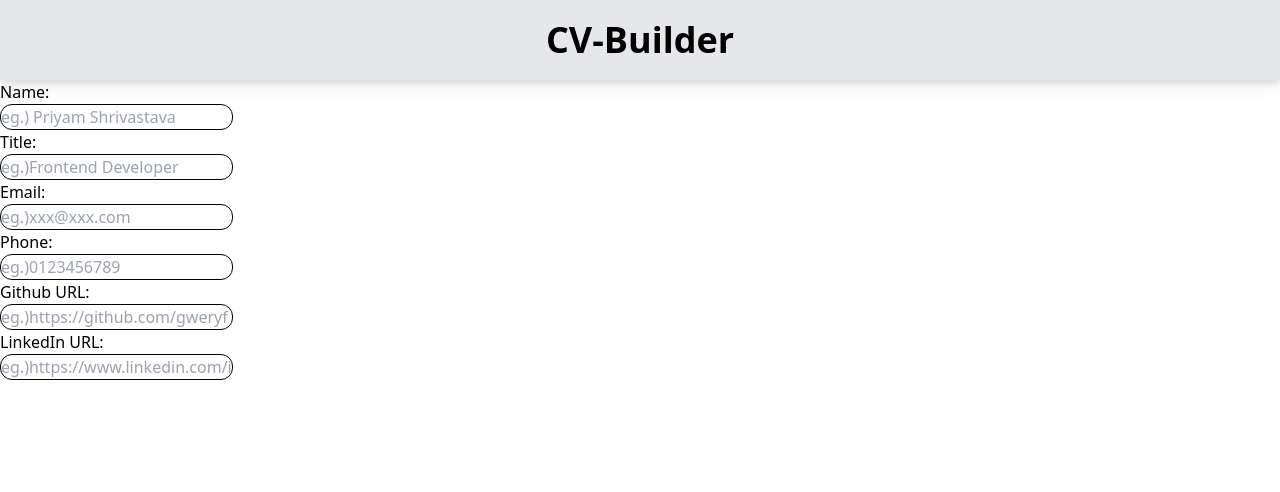
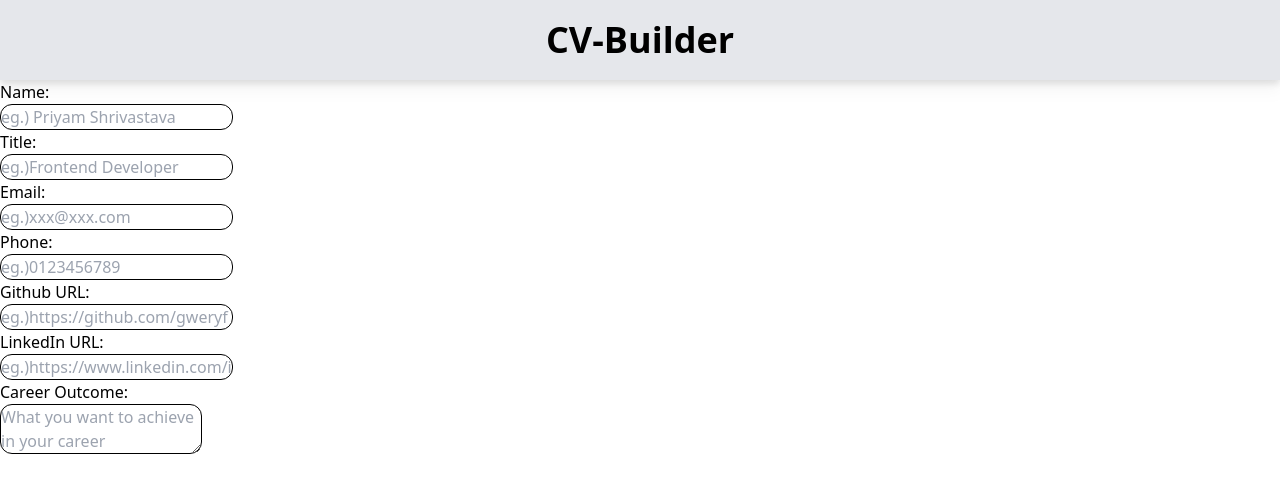
Before and after one commit to gweryf/cv-builder, a React (Vite) app: page / in a window 1280 px wide. Shown: the top 492 px of the page. Built offline with nearby package versions, Linux system fonts and the light colour scheme.

Commit message:
created components for experience and education

```diff
--- a/src/components/form/infoform.jsx
+++ b/src/components/form/infoform.jsx
@@ -52,6 +52,14 @@ function InfoForm() {
                 className=" border border-black rounded-xl"
                 placeholder="eg.)https://www.linkedin.com/in/shrivastavpriyam/"
             /><br/>
+            <label>
+                Career Outcome:
+            </label><br/>
+            <textarea
+                type={Text}
+                className=" border border-black rounded-xl"
+                placeholder="What you want to achieve in your career"
+            /><br/>
         </>
     )
 }
```
Also changed, not shown: src/components/form/eduinfo.jsx (added), src/components/form/expinfo.jsx (added).
